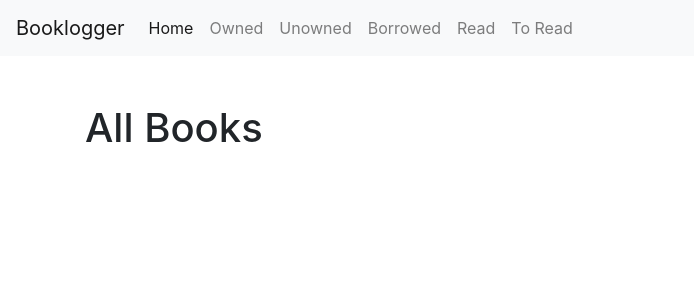
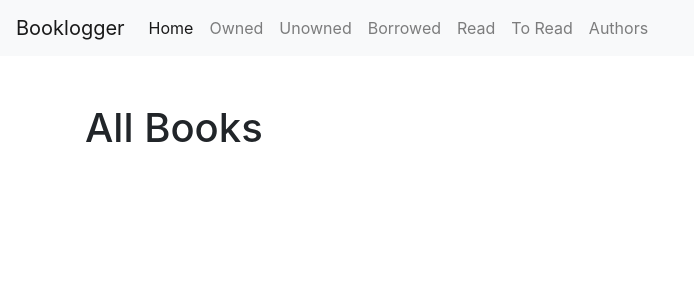
Before and after one commit to benjamineskola/booklogger, a Django app: page / in a window 1280 px wide. Shown: the top 300 px of the page, without its empty margins (0-694 px from the left). Run offline with Django 3.2, Linux system fonts and the light colour scheme; data that the repository does not hold is empty; some libraries are stand-ins or nearby versions.

Commit message:
View listing all authors

```diff
--- a/library/jinja2/base.html
+++ b/library/jinja2/base.html
@@ -1,4 +1,4 @@
-{% set pages = [('Home', 'books'), ('Owned', 'owned_books'),('Unowned','unowned_books'),('Borrowed','borrowed_books'), ('Read', 'read_books'), ('To Read', 'unread_books')] %}
+{% set pages = [('Home', 'books'), ('Owned', 'owned_books'),('Unowned','unowned_books'),('Borrowed','borrowed_books'), ('Read', 'read_books'), ('To Read', 'unread_books'), ('Authors', 'all_authors')] %}
 <!doctype html>
 <html lang="en">
   <head>
--- a/library/urls.py
+++ b/library/urls.py
@@ -9,6 +9,7 @@ urlpatterns = [
     path("borrowed", views.borrowed_books, name="borrowed_books"),
     path("read", views.read_books, name="read_books"),
     path("toread", views.unread_books, name="unread_books"),
+    path("authors", views.all_authors, name="all_authors"),
     path("author/<int:author_id>", views.author_details, name="author_details"),
     path("book/<int:book_id>", views.book_details, name="book_details"),
 ]
--- a/library/views.py
+++ b/library/views.py
@@ -1,3 +1,4 @@
+from django.db.models.functions import Lower
 from django.http import HttpResponse
 from django.shortcuts import get_object_or_404, render
 from django.template import loader
@@ -70,3 +71,8 @@ def read_books(request):
 def unread_books(request):
     want_to_read = Book.objects.filter(want_to_read=True)
     return render(request, "books/toread.html", {"books": want_to_read})
+
+
+def all_authors(request):
+    authors = Author.objects.order_by(Lower("surname"), Lower("forenames"))
+    return render(request, "authors/list.html", {"authors": authors})
```
Also changed, not shown: library/jinja2/authors/list.html (added, +9 -0 lines).
